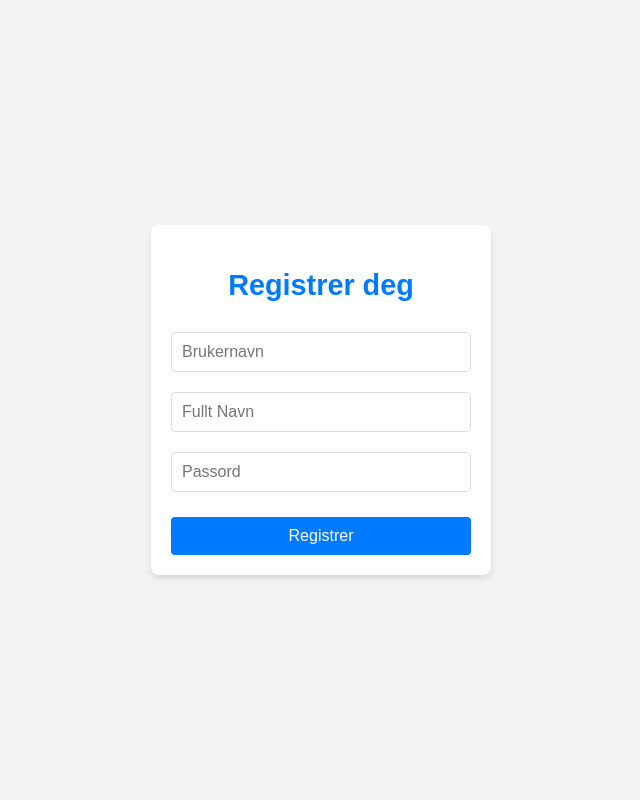
After one commit to FirePowerGH/Apitek, a Python web app: template flask/templates/register.html in a window 1280 px wide. The commit adds this page. Shown: the whole page, without its empty margins (319-959 px from the left). Run offline with Jinja, Linux system fonts and the light colour scheme; the template is opened without the code that fills it, so the values that code supplies are empty.

Commit message:
Startet å lage registrering av bruker

```diff
--- /dev/null
+++ b/flask/static/search.js
@@ -0,0 +1,19 @@
+const nameInput = document.getElementById('fullname');
+const nameList = document.getElementById('fullname-list');
+
+nameInput.addEventListener('input', () => {
+    const query = nameInput.value;
+
+    // Fetch email suggestions from Flask backend
+    fetch(`/register?q=${query}`)
+        .then(response => response.json())
+        .then(data => {
+            nameList.innerHTML = ''; // Clear existing options
+            data.forEach(fullname => {
+                const option = document.createElement('option');
+                option.value = fullname;
+                nameList.appendChild(option);
+            });
+        })
+        .catch(error => console.error('Error fetching names:', error));
+});
--- a/flask/static/style.css
+++ b/flask/static/style.css
@@ -3,8 +3,10 @@ body {
     display: flex;
     justify-content: center;
     align-items: center;
+    flex-direction: column;
     height: 100vh;
     margin: 0;
+
     background-color: #f3f3f3;
 }
 .login-container {
@@ -14,6 +16,7 @@ body {
     box-shadow: 0 4px 6px rgba(0, 0, 0, 0.1);
     width: 300px;
     text-align: center;
+    margin-bottom: 1rem;
 }
 .login-container h2 {
     margin-bottom: 20px;
@@ -45,6 +48,44 @@ body {
     cursor: pointer;
 }
 .login-button:hover {
+    background-color: #0056b3;
+}
+
+.register-container {
+    background: #fff;
+    padding: 20px;
+    border-radius: 8px;
+    box-shadow: 0 4px 6px rgba(0, 0, 0, 0.1);
+    width: 300px;
+    text-align: center;
+}
+.register-container h2 {
+    font-size: 1.8em;
+    margin-bottom: 20px;
+    color: #007BFF;
+}
+.register-container form {
+    display: flex;
+    flex-direction: column;
+}
+.register-container input {
+    padding: 10px;
+    margin: 10px 0;
+    border: 1px solid #ddd;
+    border-radius: 4px;
+    font-size: 1em;
+}
+.register-container button {
+    margin-top: 15px;
+    padding: 10px 20px;
+    background-color: #007BFF;
+    color: white;
+    border: none;
+    border-radius: 4px;
+    cursor: pointer;
+    font-size: 1em;
+}
+.register-container button:hover {
     background-color: #0056b3;
 }
 
--- a/flask/templates/login.html
+++ b/flask/templates/login.html
@@ -21,5 +21,7 @@
             <button type="submit" class="login-button">Login</button>
         </form>
     </div>
+
+    <a href="register">Registrer</a>
 </body>
 </html>
--- /dev/null
+++ b/flask/templates/register.html
@@ -0,0 +1,23 @@
+<!DOCTYPE html>
+<html lang="en">
+<head>
+    <meta charset="UTF-8">
+    <meta name="viewport" content="width=device-width, initial-scale=1.0">
+    <link rel="stylesheet" href="/static/style.css">
+    <title>Registrering</title>
+</head>
+<body>
+    <div class="register-container">
+        <h2>Registrer deg</h2>
+        <form action="/register" method="post">
+            <input type="text" name="username" placeholder="Brukernavn" required>
+            <input type="fullname-list" id="fullname" name="fullname" placeholder="Fullt Navn" required>
+            <datalist id="fullname-list"></datalist>
+            <input type="password" name="password" placeholder="Passord" required>
+            <button type="submit">Registrer</button>
+        </form>
+    </div>
+
+    <script src="/static/search.js"></script>
+</body>
+</html>
--- a/flask/templates/utlan.html
+++ b/flask/templates/utlan.html
@@ -27,5 +27,7 @@
     <h3>{{ title }}</h3>
     <h2>Author</h2>
     <h3>{{ author }}</h3>
+
+    <button onclick=""></button>
 </body>
 </html>
```
Also changed, not shown: flask/api.py (+22 -1 lines), flask/main.py (+7 -3 lines).
